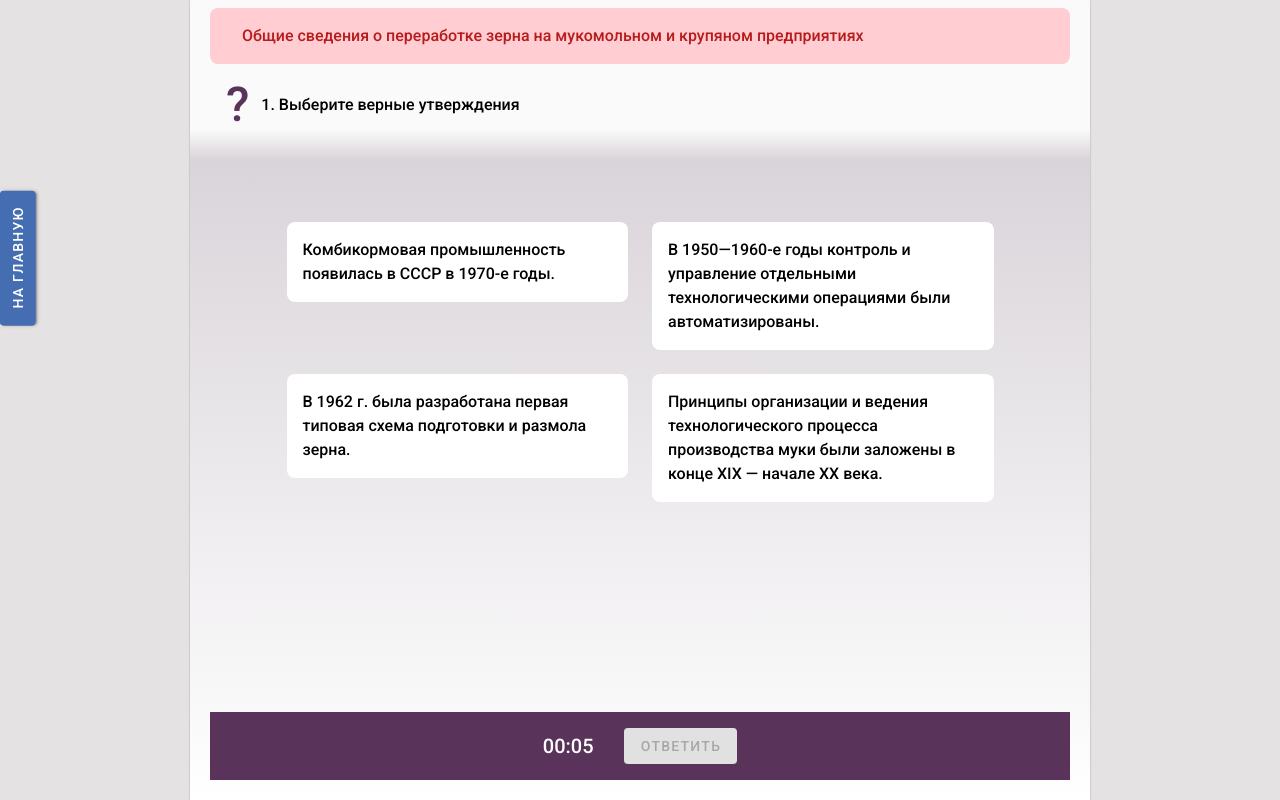
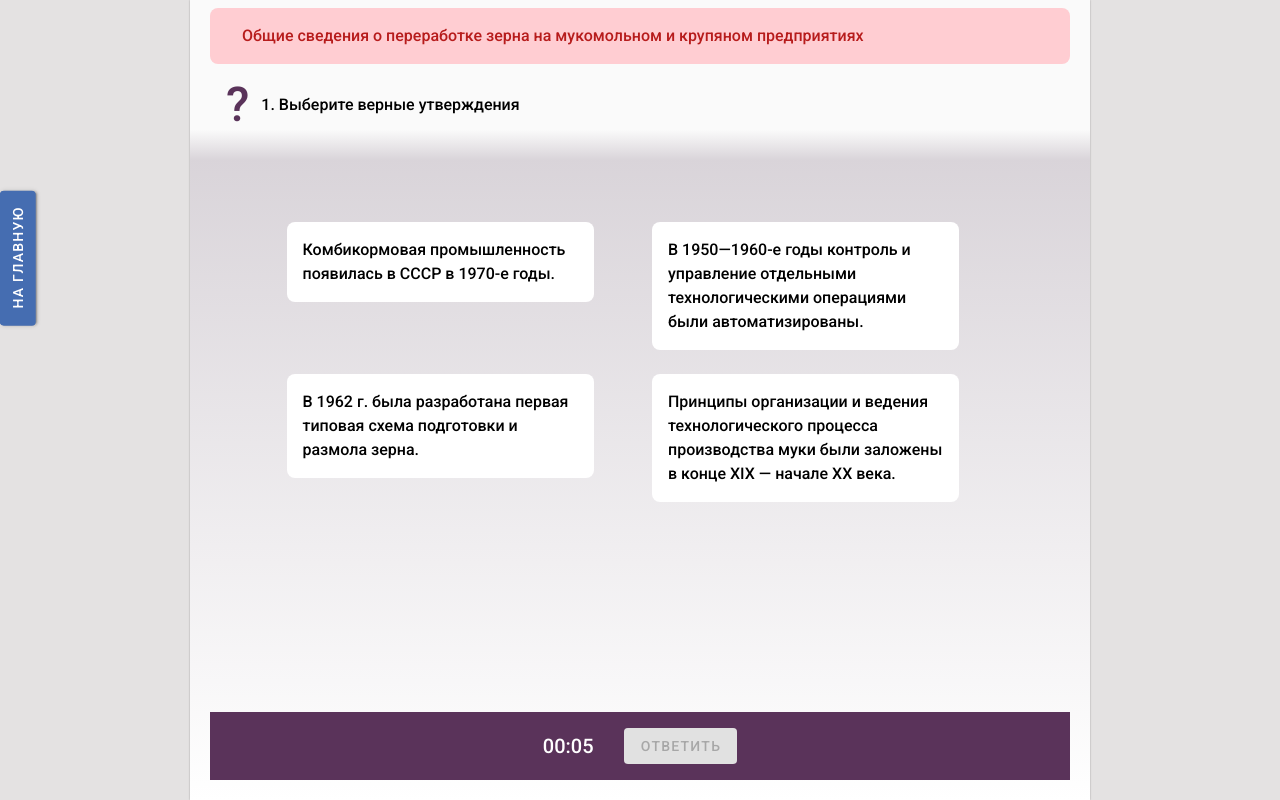
Before and after one commit to qbclub/college, a Vue app: page /quiz in a window 1280 px wide. Built offline with nearby package versions, Linux system fonts and the light colour scheme.

Commit message:
increased image

```diff
--- a/src/components/Quiz.vue
+++ b/src/components/Quiz.vue
@@ -175,7 +175,6 @@ watch(done, (value) => {
 				<v-col cols="12">
 					<img
 						:src="current_question.image"
-						style="max-height: 30vh; max-width: 90%;"
 					/>
 				</v-col>
 
@@ -190,6 +189,7 @@ watch(done, (value) => {
 								@click="select(index)"
 								:answer="answer"
 								:entered="current_question.entered"
+								style="max-height: 35vh; max-width: 90%;"
 							/>
 						</v-col>
 					</v-row>
```
